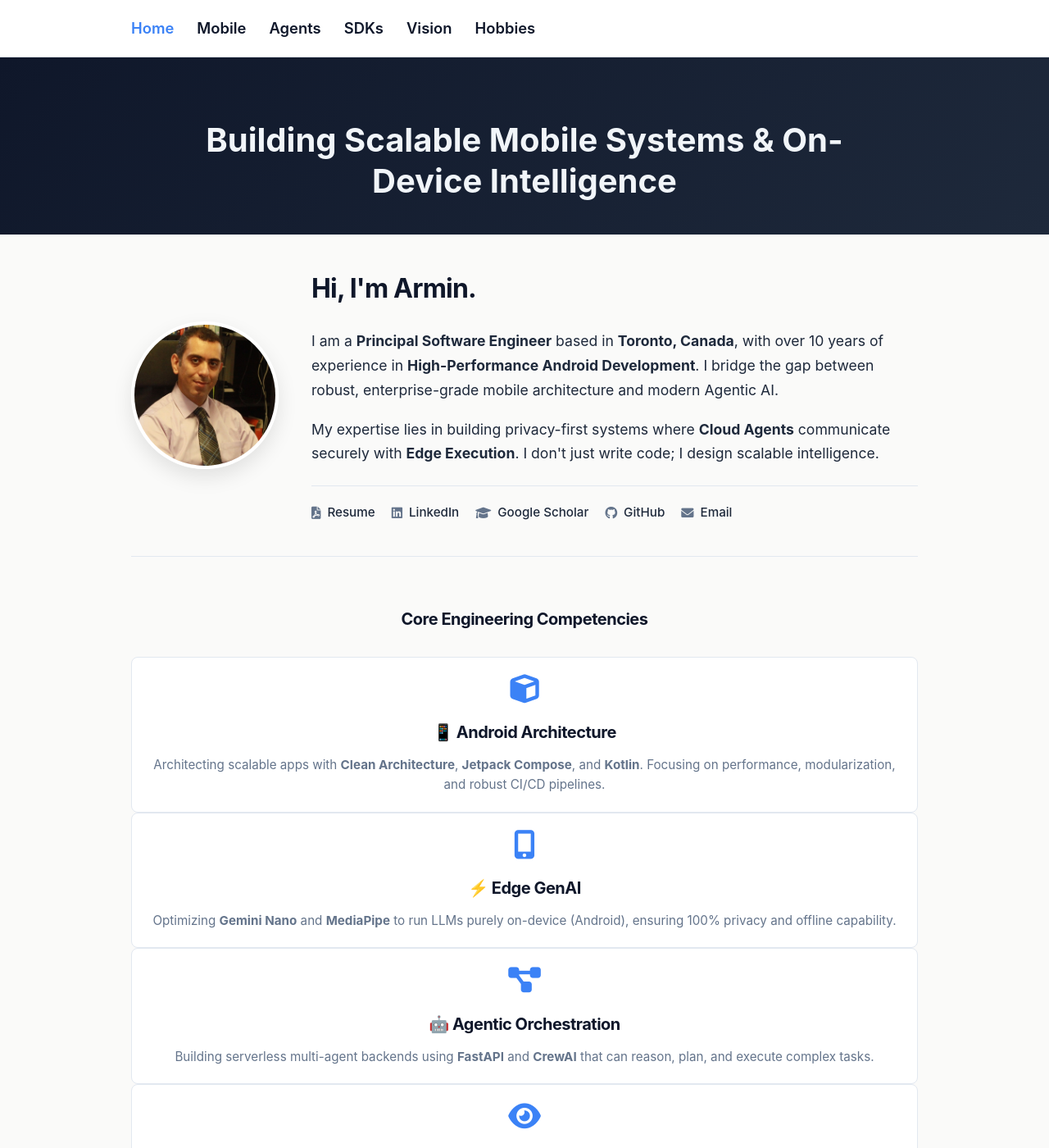
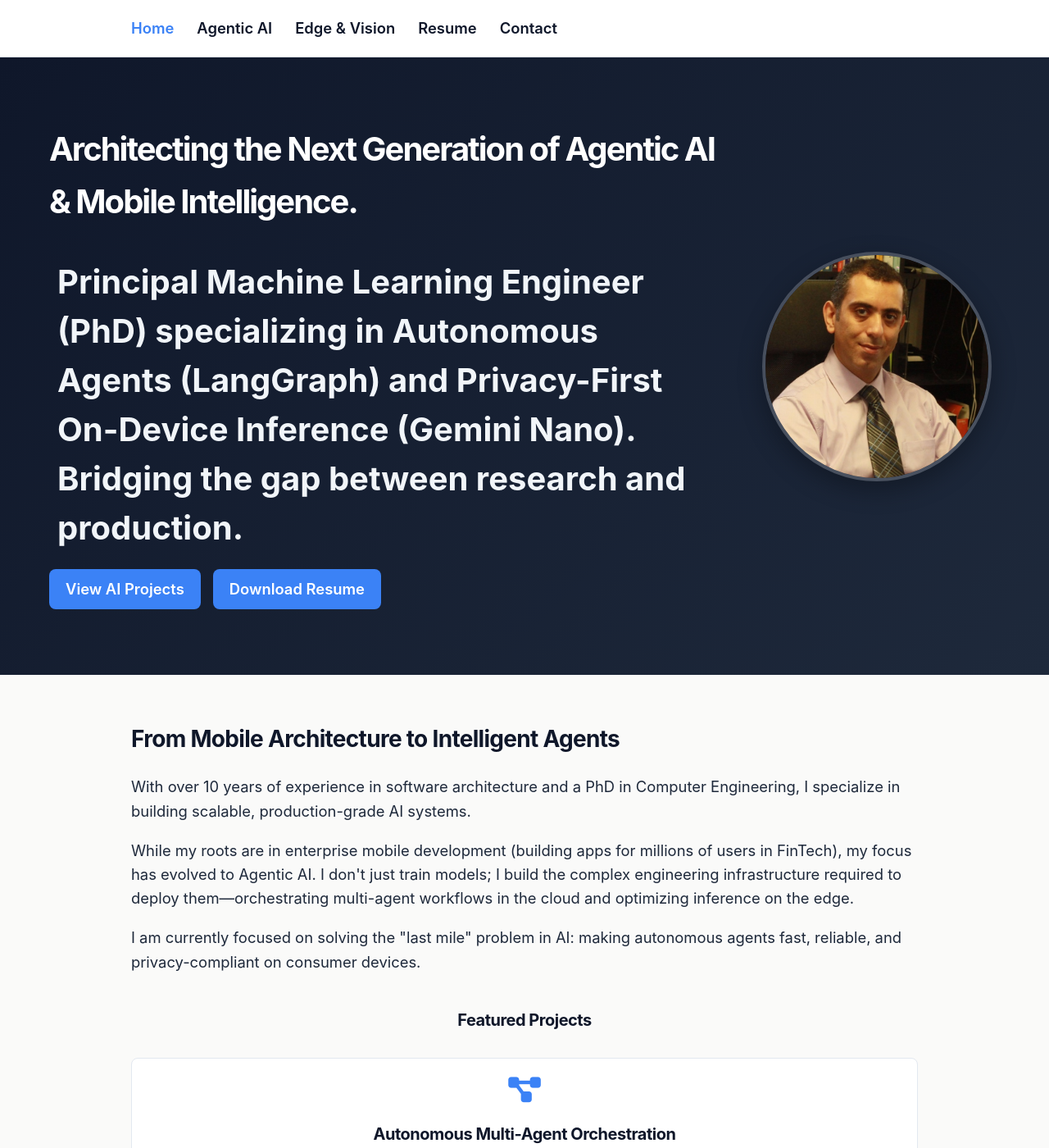
Before and after one commit to Amehran/Amehran, a Jekyll site: the page built from index.md, in a window 1280 px wide and 1400 px high. Shown: the whole window at 82% size. Built offline with Jekyll 4.4.1, drawn with Linux system fonts in a browser that asks for light colours; some of the changed text lies outside the part shown.

Commit message:
Refactor portfolio: New side-by-side hero, edge-vision page, and refined bio/navigation

```diff
--- a/_config.yml
+++ b/_config.yml
@@ -1,7 +1,7 @@
 # Site Settings
 title: ""
 name: Armin Mehran
-description: "Senior Mobile AI Engineer | Agentic AI, On-Device Inference & Android SDK Development"
+description: "Principal Machine Learning Engineer | Agentic AI, On-Device Inference & Mobile Architecture"
 url: "https://arminmehran.com"
 baseurl: ""
 
--- a/_layouts/simple.html
+++ b/_layouts/simple.html
@@ -27,9 +27,26 @@
     <!-- 2. OPTIONAL HERO BANNER (Only if defined in page) -->
     {% if page.header.overlay_image %}
     <div class="hero">
-        <div style="max-width: 800px; margin: 0 auto;">
-            <h1>{{ page.title | default: site.title }}</h1>
-            <p>{{ page.excerpt }}</p>
+        <div class="hero-content-wrapper">
+
+            <div class="hero-text">
+                <h1>{{ page.title | default: site.title }}</h1>
+                <p class="hero-subtitle">
+                    {{ page.excerpt }}
+                </p>
+                {% if page.header.actions %}
+                <div class="hero-buttons">
+                    {% for action in page.header.actions %}
+                    <a href="{{ action.url | relative_url }}" class="btn">{{ action.label }}</a>
+                    {% endfor %}
+                </div>
+                {% endif %}
+            </div>
+
+            <div class="hero-image-container">
+                <img src="{{ '/assets/images/profile.jpg' | relative_url }}" alt="Armin Mehran" class="profile-pic">
+            </div>
+
         </div>
     </div>
     {% endif %}
@@ -44,8 +61,13 @@
     </main>
 
     <!-- 4. FOOTER -->
-    <!-- 4. FOOTER -->
     <footer>
+        <div class="footer-links">
+            <a href="https://www.linkedin.com/in/arminmehran" target="_blank"><i class="fab fa-linkedin"></i>
+                LinkedIn</a>
+            <a href="https://github.com/amehran" target="_blank"><i class="fab fa-github"></i> GitHub</a>
+            <a href="mailto:a.mehran@gmail.com"><i class="fas fa-envelope"></i> Email</a>
+        </div>
         <p>&copy; {{ site.time | date: '%Y' }} Armin Mehran.</p>
     </footer>
 
--- a/assets/css/simple.css
+++ b/assets/css/simple.css
@@ -315,7 +315,7 @@
     max-width: 800px;
     margin: 0 auto;
     font-weight: 700;
-    line-height: 1.25;
+    line-height: 1.5;
 }
 
 /* -- Profile Section (Bio) -- */
@@ -534,3 +534,93 @@
         gap: 15px;
     }
 }
+
+/* =========================================
+   SIDE-BY-SIDE HERO LAYOUT
+   ========================================= */
+/* Main Wrapper: Limits width and centers everything */
+.hero-content-wrapper {
+    display: flex;
+    align-items: center;
+    /* Vertically centers image and text */
+    justify-content: space-between;
+    max-width: 1200px;
+    margin: 0 auto;
+    padding: 40px 20px;
+    gap: 40px;
+    /* Space between text and image */
+}
+
+/* Left Column: Text takes up available space */
+.hero-text {
+    flex: 1;
+    /* Takes up remaining space */
+    text-align: left;
+    /* Aligns text to the left for better readability */
+}
+
+.hero-text h1 {
+    color: white !important;
+    border-bottom: none;
+    margin-top: 0;
+}
+
+.hero-subtitle {
+    color: #f1f5f9;
+    font-size: 1.5rem;
+    /* Adjustable size */
+    line-height: 1.6;
+}
+
+.hero-buttons {
+    margin-top: 20px;
+    display: flex;
+    gap: 15px;
+}
+
+.hero-buttons .btn {
+    margin: 0;
+}
+
+/* Right Column: Image container */
+.hero-image-container {
+    flex: 0 0 300px;
+    /* Fixes image width to 300px */
+    display: flex;
+    justify-content: center;
+}
+
+/* The Image Styling */
+.profile-pic {
+    width: 280px;
+    height: 280px;
+    object-fit: cover;
+    border-radius: 50%;
+    /* Makes it a circle */
+    border: 4px solid rgba(255, 255, 255, 0.2);
+    /* Nice subtle border */
+    box-shadow: 0 10px 30px rgba(0, 0, 0, 0.3);
+    /* Adds depth */
+}
+
+/* Responsive Design: Stacks them on Mobile */
+@media (max-width: 768px) {
+    .hero-content-wrapper {
+        flex-direction: column-reverse;
+        /* Puts image ON TOP of text on mobile */
+        text-align: center;
+    }
+
+    .hero-text {
+        text-align: center;
+    }
+
+    .hero-buttons {
+        justify-content: center;
+        flex-wrap: wrap;
+    }
+
+    .hero-image-container {
+        margin-bottom: 20px;
+    }
+}
--- a/index.md
+++ b/index.md
@@ -1,56 +1,74 @@
 ---
 layout: simple
 permalink: /
+title: "Architecting the Next Generation of Agentic AI & Mobile Intelligence."
 header:
   overlay_filter: 0.5
   overlay_image: /assets/images/gradient-banner.png
-  caption: "Principal Android Architect & AI Engineer"
-excerpt: "Building Scalable Mobile Systems & On-Device Intelligence"
+  actions:
+    - label: "View AI Projects"
+      url: "#featured-projects"
+    - label: "Download Resume"
+      url: "/assets/documents/Armin_Mehran_Resume.pdf"
+excerpt: "Principal Machine Learning Engineer (PhD) specializing in Autonomous Agents (LangGraph) and Privacy-First On-Device Inference (Gemini Nano). Bridging the gap between research and production."
 feature_row:
-  - icon: "fas fa-cube" # SDK/Library icon
-    title: "📱 Android Architecture"
-    excerpt: "Architecting scalable apps with **Clean Architecture**, **Jetpack Compose**, and **Kotlin**. Focusing on performance, modularization, and robust CI/CD pipelines."
-    url: "/android-sdks/"
-
-  - icon: "fas fa-mobile-alt" # Mobile phone icon
-    title: "⚡ Edge GenAI"
-    excerpt: "Optimizing **Gemini Nano** and **MediaPipe** to run LLMs purely on-device (Android), ensuring 100% privacy and offline capability."
-    url: "/mobile-ai/"
-
-  - icon: "fas fa-project-diagram" # Architecture/Orchestration icon
-    title: "🤖 Agentic Orchestration"
-    excerpt: "Building serverless multi-agent backends using **FastAPI** and **CrewAI** that can reason, plan, and execute complex tasks."
+  - icon: "fas fa-project-diagram"
+    title: "Autonomous Multi-Agent Orchestration"
+    excerpt: "<strong>Scalable Agentic Backend with LangGraph</strong>. An advanced serverless Python backend engineered using LangGraph to coordinate multiple specialized agents. Unlike standard chatbots, this system maintains long-term context, manages state, and executes multi-step reasoning tasks autonomously without human intervention.<br><br><strong>Tech Stack:</strong> Python, LangGraph, FastAPI, Docker"
     url: "/agentic-ai/"
-
-  - icon: "fas fa-eye"
-    title: "👁️ Computer Vision"
-    excerpt: "Developing assistive technology for the visually impaired using TensorFlow Lite and CameraX."
-    url: "/computer-vision/"
-
+  - icon: "fas fa-mobile-alt"
+    title: "EdgeGen - Privacy-First Hybrid Inference"
+    excerpt: "<strong>Zero-Latency On-Device AI</strong>. A hybrid AI architecture designed to prioritize user privacy. The system processes sensitive queries strictly on-device using Google Gemini Nano and MediaPipe, intelligently routing only complex, non-sensitive tasks to the cloud. This approach reduces cloud costs by 40% and ensures 100% offline capability.<br><br><strong>Tech Stack:</strong> Android, Gemini Nano, MediaPipe, Kotlin"
+    url: "/edge-vision/"
 ---
 
-<div class="profile-section">
-  <img src="/assets/images/profile.jpg" alt="Armin Mehran" class="profile-avatar">
-  <div class="profile-content">
-    <h2>Hi, I'm Armin.</h2>
-    <p>
-      I am a <strong>Principal Software Engineer</strong> based in <strong>Toronto, Canada</strong>, with over 10 years of experience in <strong>High-Performance Android Development</strong>. I bridge the gap between robust, enterprise-grade mobile architecture and modern Agentic AI.
-    </p>
-    <p>
-      My expertise lies in building privacy-first systems where <strong>Cloud Agents</strong> communicate securely with <strong>Edge Execution</strong>. I don't just write code; I design scalable intelligence.
-    </p>
 
-    <div class="profile-links">
-        <a href="/assets/documents/Armin_Mehran_Resume.pdf" class="profile-link-item"><i class="fas fa-file-pdf"></i> Resume</a>
-        <a href="https://www.linkedin.com/in/arminmehran" class="profile-link-item"><i class="fab fa-linkedin"></i> LinkedIn</a>
-        <a href="https://scholar.google.ca/citations?user=FhaZXmwAAAAJ&hl=en" class="profile-link-item"><i class="fas fa-graduation-cap"></i> Google Scholar</a>
-        <a href="https://github.com/amehran" class="profile-link-item"><i class="fab fa-github"></i> GitHub</a>
-        <a href="mailto:a.mehran@gmail.com" class="profile-link-item"><i class="fas fa-envelope"></i> Email</a>
-    </div>
 
-  </div>
+
+<h2>From Mobile Architecture to Intelligent Agents</h2>
+<p>
+  With over 10 years of experience in software architecture and a PhD in Computer Engineering, I specialize in building scalable, production-grade AI systems.
+</p>
+<p>
+  While my roots are in enterprise mobile development (building apps for millions of users in FinTech), my focus has evolved to Agentic AI. I don't just train models; I build the complex engineering infrastructure required to deploy them—orchestrating multi-agent workflows in the cloud and optimizing inference on the edge.
+</p>
+<p>
+  I am currently focused on solving the "last mile" problem in AI: making autonomous agents fast, reliable, and privacy-compliant on consumer devices.
+</p>
+
+<div id="featured-projects"></div>
+
+<h3 style="text-align: center; margin-bottom: 30px;">Featured Projects</h3>
+
+{% include simple_features.html %}
+
+<div class="technical-expertise" style="max-width: 800px; margin: 40px auto; padding: 0 20px;">
+  <h3 style="text-align: center; margin-bottom: 30px;">Core Tech Stack</h3>
+  <ul style="list-style: none; padding: 0; font-size: 1.1em;">
+    <li style="margin-bottom: 15px;"><strong>Agentic AI:</strong> LangGraph, CrewAI, OpenAI API, RAG Pipelines</li>
+    <li style="margin-bottom: 15px;"><strong>Edge ML:</strong> Google Gemini Nano, TensorFlow Lite, MediaPipe, Quantization</li>
+    <li style="margin-bottom: 15px;"><strong>Engineering:</strong> Python (FastAPI), Kotlin (Android), System Design, CI/CD (GitHub Actions)</li>
+  </ul>
 </div>
 
-<h3 style="text-align: center; margin-bottom: 30px;">Core Engineering Competencies</h3>
+<section class="philosophy-section" style="max-width: 800px; margin: 40px auto; padding: 0 20px;">
+  <hr class="divider" style="margin: 40px 0; border: 0; border-top: 1px solid #e2e8f0;">
 
-{% include simple_features.html %}
+  <h3 style="text-align: center; margin-bottom: 20px;">Engineering Beyond the Code</h3>
+
+  <p>
+    My approach to problem-solving extends into the physical world.
+    I am an avid woodworker, a discipline that I treat as <strong>tangible system architecture</strong>.
+  </p>
+
+  <p>
+    Woodworking requires the same rigorous planning, critical thinking, and tolerance for constraints
+    as high-performance software. It forces me to solve complex structural problems without an "Undo" button.
+    Whether I am refactoring a legacy codebase or milling lumber for a custom joinery project,
+    the mindset is identical: <strong>measure twice, execute with precision, and build for longevity.</strong>
+  </p>
+
+  <div style="text-align: center; margin-top: 20px;">
+    <a href="/woodworking/" style="color: #3b82f6; font-weight: 600; text-decoration: none;">View my woodworking projects &rarr;</a>
+  </div>
+</section>
--- /dev/null
+++ b/pages/edge-vision.md
@@ -0,0 +1,67 @@
+---
+title: "Edge Intelligence & Computer Vision"
+permalink: /edge-vision/
+layout: simple
+author_profile: true
+header:
+  overlay_filter: 0.5
+  overlay_image: /assets/images/gradient-banner.png
+toc: true
+toc_label: "Capabilities"
+---
+
+I bridge the gap between **Enterprise Mobile Architecture** and **Modern On-Device AI**. With over 10 years of experience, I build systems that are not only intelligent but also secure, scalable, and offline-capable.
+
+> **SDK Development**: For a deep dive into my production-ready SDK work, see my [Android SDKs & Libraries](/android-sdks/) page, featuring the **BarcodeScannerSDK** with 90%+ test coverage, Clean Architecture, and comprehensive CI/CD.
+
+## 📱 Mobile Architecture & Intelligence
+
+I specialize in building robust mobile applications that integrate seamlessly with modern AI backends.
+
+### Project: AI Dev Companion (Android Client)
+
+The native mobile interface for the AI Dev Companion system, demonstrating best-in-class Android engineering to interact with a serverless agent swarm.
+
+*   **Tech Stack:** **Kotlin**, **Jetpack Compose**, **Material Design 3**.
+*   **Features:** Real-time streaming responses, syntax highlighting, and secure authentication.
+*   **Architecture:** Clean Architecture (MVVM/MVI) ensuring scalability and testability.
+
+[View on GitHub](https://github.com/amehran/AIDevCompanionDev){: .btn .btn--github}
+
+### Project: Gemini Chat App
+
+A cross-platform conversational interface leveraging Google's Gemini models.
+
+*   **Tech Stack:** **React Native**.
+*   **Focus:** Delivering a consistent chat experience across platforms.
+
+[View on GitHub](https://github.com/amehran/GeminiChatApp-React-Native){: .btn .btn--github}
+
+---
+
+## 👁️ Assistive Vision & Edge AI
+
+I develop assistive technology for the visually impaired, leveraging the power of on-device machine learning to provide real-time understanding of the world.
+
+### Focus Areas
+
+*   **Real-time Object Detection:** Utilizing **TensorFlow Lite** and **CameraX** to detect obstacles and objects in real-time.
+*   **EdgeGen - Zero Latency AI:** Prioritizing user privacy by processing sensitive queries strictly on-device using **Google Gemini Nano** and **MediaPipe**.
+*   **Performance Optimization:** Focusing on model quantization and efficient inference to ensure low latency and battery efficiency on mobile devices.
+
+---
+
+## 🛠 Technical Stack
+
+**Edge ML & Vision**
+*   **Inference:** Google Gemini Nano, TensorFlow Lite, MediaPipe.
+*   **Optimization:** Int8 Quantization, Edge Inference.
+*   **Android Vision:** CameraX, NNAPI.
+
+**Modern Android Development**
+*   **Languages:** Kotlin, Java.
+*   **UI Toolkit:** Jetpack Compose, Material Design 3.
+*   **Architecture:** Clean Architecture, MVVM/MVI, Hilt/Dagger.
+*   **Cross-Platform:** React Native.
+
+*This portfolio is hosted on GitHub Pages.*
```
Also changed, not shown: _data/navigation.yml (+7 -9 lines).
